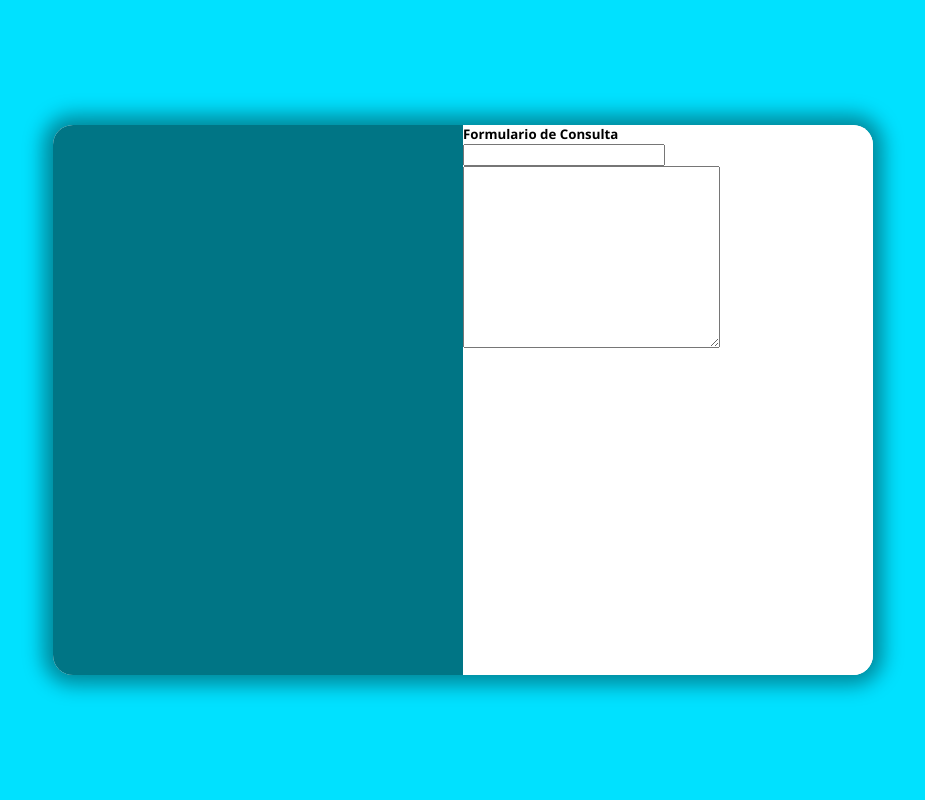
After one commit to Edsonguerra/Projeto-Final, a PHP site: page /views/Formulario_de_consulta.php in a window 1280 px wide. The commit adds this page. Shown: the whole page, without its empty margins (177-1102 px from the left). Run offline with PHP 8.4, Linux system fonts and the light colour scheme.

Commit message:
alterações

```diff
--- a/modules/login.php
+++ b/modules/login.php
@@ -31,7 +31,7 @@ if (isset($_POST['email']) || isset($_POST['senha'])) {
             header("Location: ../views/painel.php");
 
         } else {
-            echo "Falha ao entrar! E-mail ou Senha incorretos";
+            header("Location: ../views/login.php");
         }
     }
 }
--- /dev/null
+++ b/views/Formulario_de_consulta.php
@@ -0,0 +1,29 @@
+<!DOCTYPE html>
+<html lang="en">
+<head>
+    <meta charset="UTF-8">
+    <meta name="viewport" content="width=device-width, initial-scale=1.0">
+    <link rel="stylesheet" href="../public/assets/css/Formulario_de_consulta.css">
+    <title>Document</title>
+</head>
+<body>
+    <div class="Formulario">
+        <div class="detalhes">
+            <div class="img-formulario"></div>
+            <div class="submite-formulario">
+                <h5 class="titulo">Formulario de Consulta</h5>
+                <form action="">
+                    <div class="input-box">
+                        <input type="text" class="input">
+                        <label for="Nome completo"></label>
+                    </div>
+                    <div class="input-box">
+                        <textarea name="" id="Historico medico" cols="30" rows="10"></textarea>
+                        <label for="Nome completo"></label>
+                    </div>
+                </form>
+            </div>
+        </div>
+    </div>
+</body>
+</html>
```
Also changed, not shown: public/assets/css/Formulario_de_consulta.css (added).
